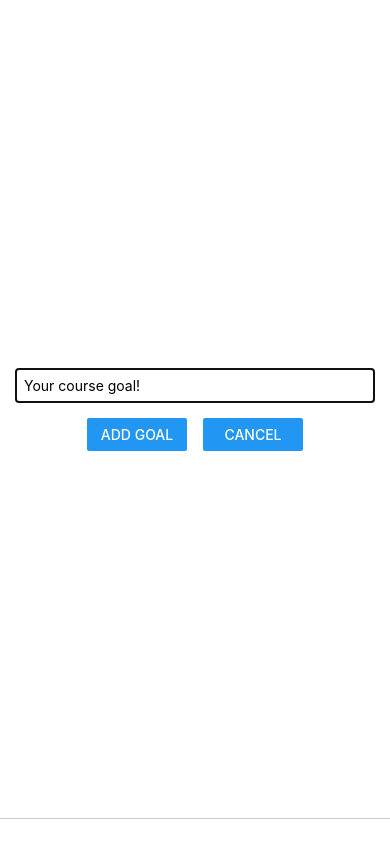
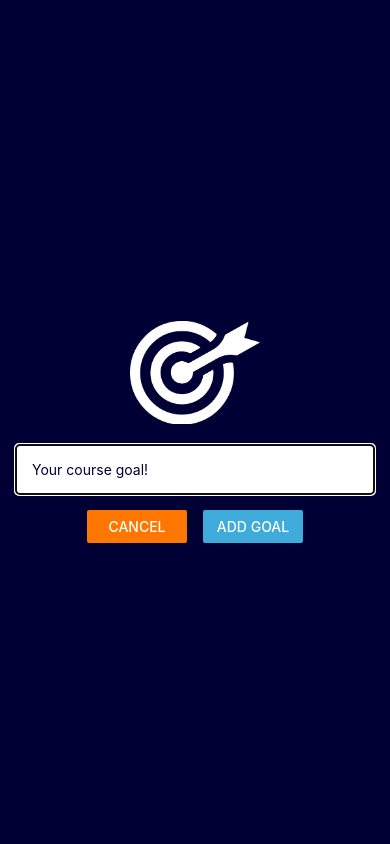
Before and after one commit to Mauhr87/react_native_youtube1, a React Native app: screen / in a window 390 px wide. Both pictures are taken after a click on the button "ADD NEW GOAL". Built offline with nearby package versions, Linux system fonts and the light colour scheme.

Commit message:
finishing app adding some style inprovments

```diff
--- a/App.js
+++ b/App.js
@@ -5,6 +5,7 @@ import {
   FlatList,
   Button
 } from 'react-native';
+import { StatusBar } from 'expo-status-bar';
 
 import GoalItem from './components/GoalItem';
 import GoalInput from './components/GoalInput';
@@ -36,6 +37,8 @@ export default function App() {
   }
 
   return (
+    <>
+      <StatusBar style='light'/>
       <View style={styles.appContainer}>
         <Button title='Add New Goal' color='#0a94ff' onPress={startAddGoalHandler}/>
         <GoalInput visible={modalIsVisible} onAddGoal={addGoalHandler} onCancel={endAddGoalHandler} />
@@ -53,6 +56,7 @@ export default function App() {
         </View>
 
       </View>
+    </>
   );
 }
 
@@ -60,7 +64,8 @@ const styles = StyleSheet.create({
   appContainer: {
     flex: 1,
     paddingTop: 50,
-    paddingHorizontal: 16
+    paddingHorizontal: 16,
+    backgroundColor: '#000034'
   },
   goalsContainer: {
     flex: 4
--- a/components/GoalInput.js
+++ b/components/GoalInput.js
@@ -4,7 +4,8 @@ import {
     View,
     Button,
     TextInput,
-     Modal
+    Modal,
+    Image
 } from 'react-native';
 
 function GoalInput(props){
@@ -22,13 +23,14 @@ function GoalInput(props){
     return (
         <Modal visible={props.visible} animationType="slide" >
            <View style={styles.inputContainer}>
+            <Image style={styles.image} source={require('../assets/images/goals.png')} />
                 <TextInput style={styles.textInput} placeholder='Your course goal!' onChangeText={goalInputHandler} value={enteredGoalText}/>
                 <View style={styles.buttonContainer}>
                     <View style={styles.button} >
-                        <Button title="Add Goal" onPress={addGoalHandler}/>
+                        <Button title="Cancel" onPress={props.onCancel} color="#f70" />
                     </View>
                     <View style={styles.button} >
-                        <Button title="Cancel" onPress={props.onCancel} />
+                        <Button title="Add Goal" onPress={addGoalHandler} color="#3fabda"/>
                     </View>
                 </View>
 
@@ -45,16 +47,22 @@ const styles = StyleSheet.create({
         flex: 1,
         justifyContent: 'center',
         alignItems: 'center',
-        borderBottomWidth: 1,
-        borderBottomColor: '#ccc',
-        marginBottom: 25,
-        padding: 15
+        padding: 15,
+        backgroundColor: '#000034'
+    },
+    image: {
+        width: 130,
+        height: 103,
+        margin: 20
     },
     textInput: {
         borderWidth: 1,
         borderColor: '#ccc',
+        color: '#000034',
+        backgroundColor: '#fff',
+        borderRadius: 4,
         width: '100%',
-        padding: 8
+        padding: 16
     },
     buttonContainer: {
         marginTop: 15,
```
Also changed, not shown: assets/images/goals.png (added). Lines whose indentation alone changed are shown as unchanged.
